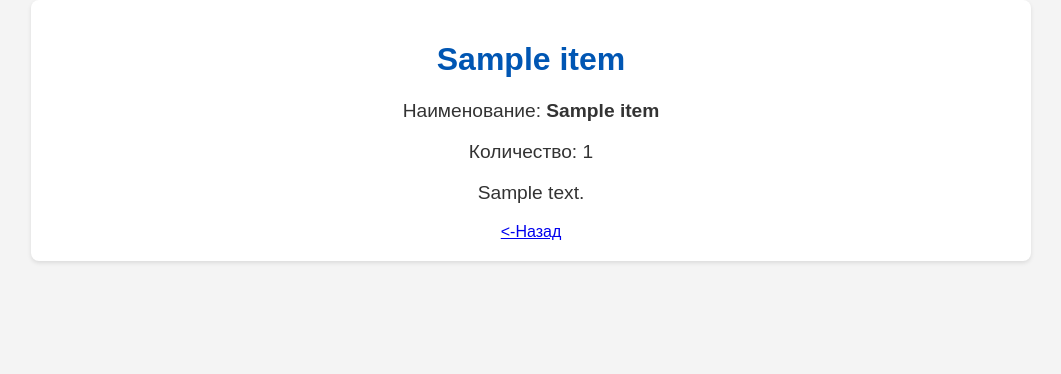
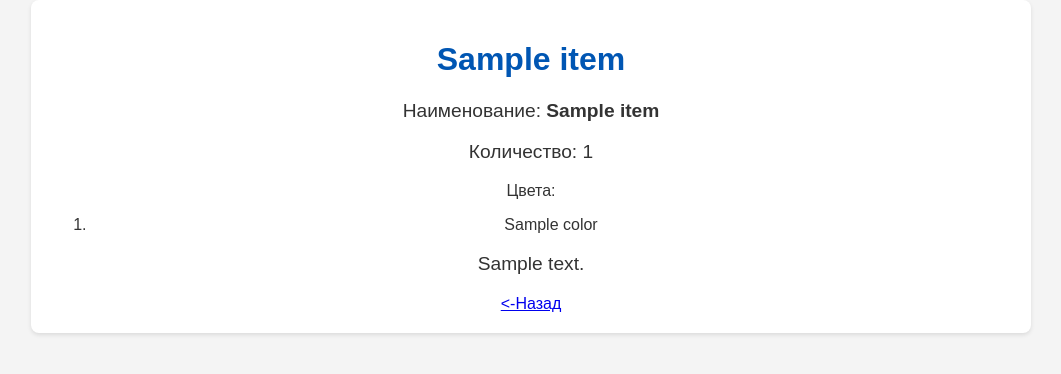
Before and after one commit to Artem-code84/FirstDjango170225, a Django app: page /item/1 in a window 1280 px wide. Shown: the part 77-451 px from the top of the page, without its empty margins (109-1170 px from the left). Run offline with Django 5.2, Linux system fonts and the light colour scheme; tables that the repository leaves empty hold one stand-in row (values such as "Sample post").

Commit message:
add colors to item

```diff
--- a/MainApp/models.py
+++ b/MainApp/models.py
@@ -1,4 +1,12 @@
 from django.db import models
+
+
+class Color(models.Model):
+    name = models.CharField(max_length=30)
+    hex_code = models.CharField(max_length=20)
+
+    def __repr__(self):
+        return f"Color:{self.name}({self.id})"
 
 
 class Item(models.Model):
@@ -6,3 +14,7 @@ class Item(models.Model):
     brand = models.CharField(max_length=100)
     count = models.PositiveIntegerField()
     description = models.TextField(default="Описание по умолчанию")
+    colors = models.ManyToManyField(to=Color)
+
+    def __repr__(self):
+        return f"Item name:{self.name} brand:{self.brand})"
--- a/templates/item.html
+++ b/templates/item.html
@@ -12,13 +12,14 @@
         </p>
         <p>
             Количество:
-{#        {% if item.count == 0 %}#}
-{#            товар отсутствует#}
-{#        {% else %}#}
-{#            {{ item.count }} шт.#}
-{#        {% endif %}#}
             {{ item.count | default:'товар отсутствует' }}
         </p>
+        Цвета:
+        <ol>
+            {% for color in item.colors.all %}
+                <li>{{ color.name }}</li>
+            {% endfor %}
+        </ol>
         <p>
             {{ item.description }}
         </p>
```
Also changed, not shown: MainApp/migrations/0003_color_item_colors.py (added), MainApp/migrations/0004_color_hex_code.py (added). Lines whose indentation alone changed are shown as unchanged.
